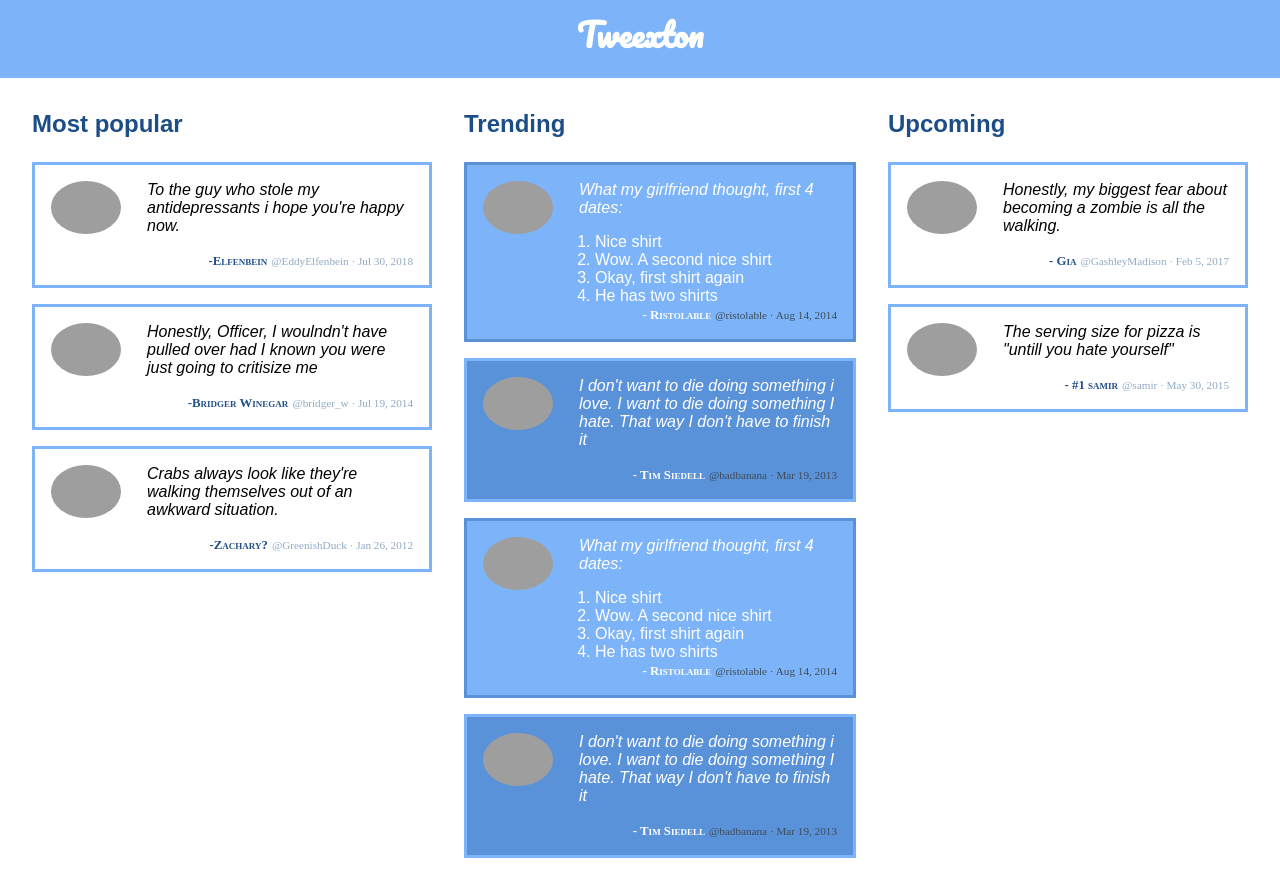
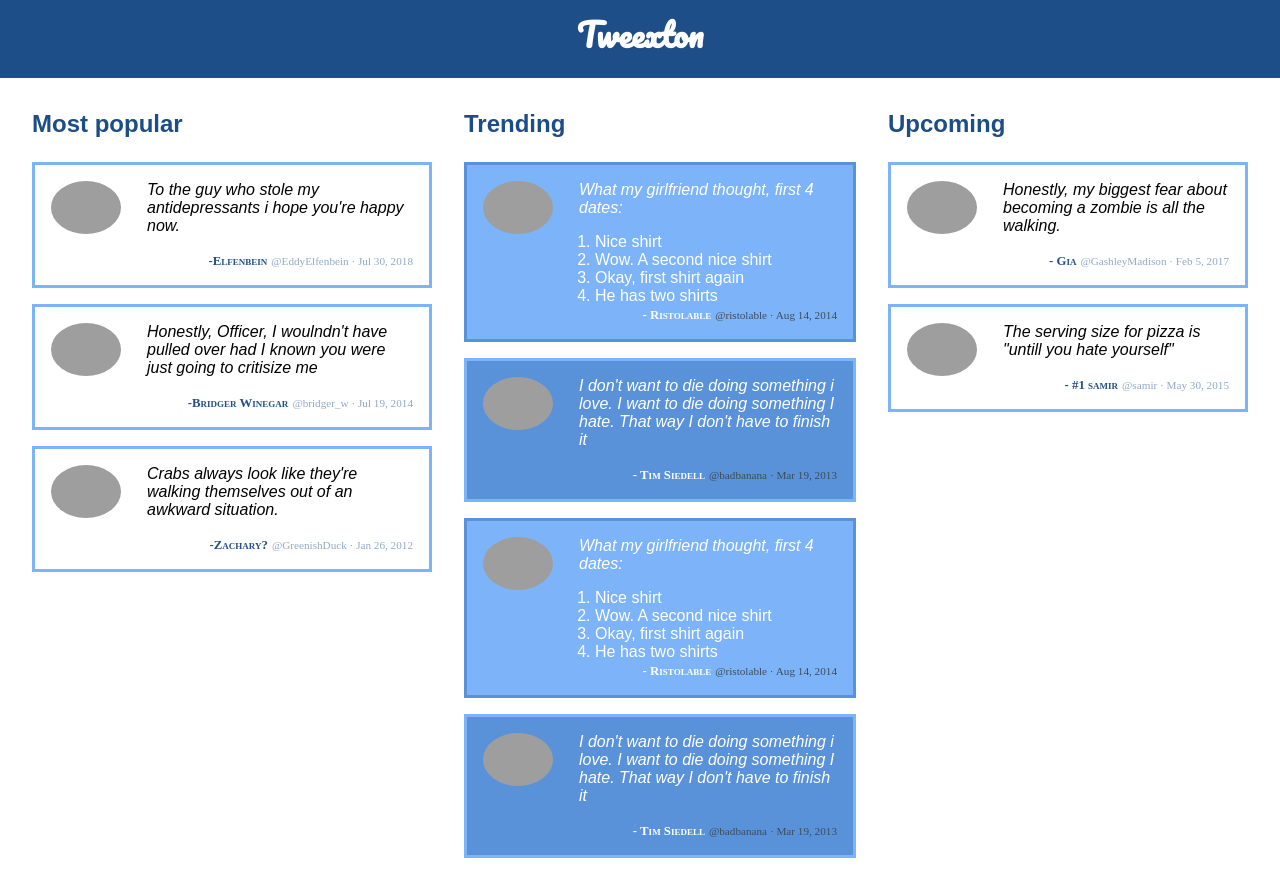
Before and after one commit to ramarinor/hoxton-html-tweexton, a plain HTML site: page index.html in a window 1280 px wide. Drawn offline with Linux system fonts and the light colour scheme; grey boxes are pictures that could not be loaded.

Commit message:
changed background color for the main header

```diff
--- a/style.css
+++ b/style.css
@@ -11,7 +11,7 @@ html {
 }
 
 header.main-header {
-	background-color: #7db4f9;
+	background-color: #1d4e87;
 	text-align: center;
 	padding-top: 0.4rem;
 	padding-bottom: 1rem;
```
